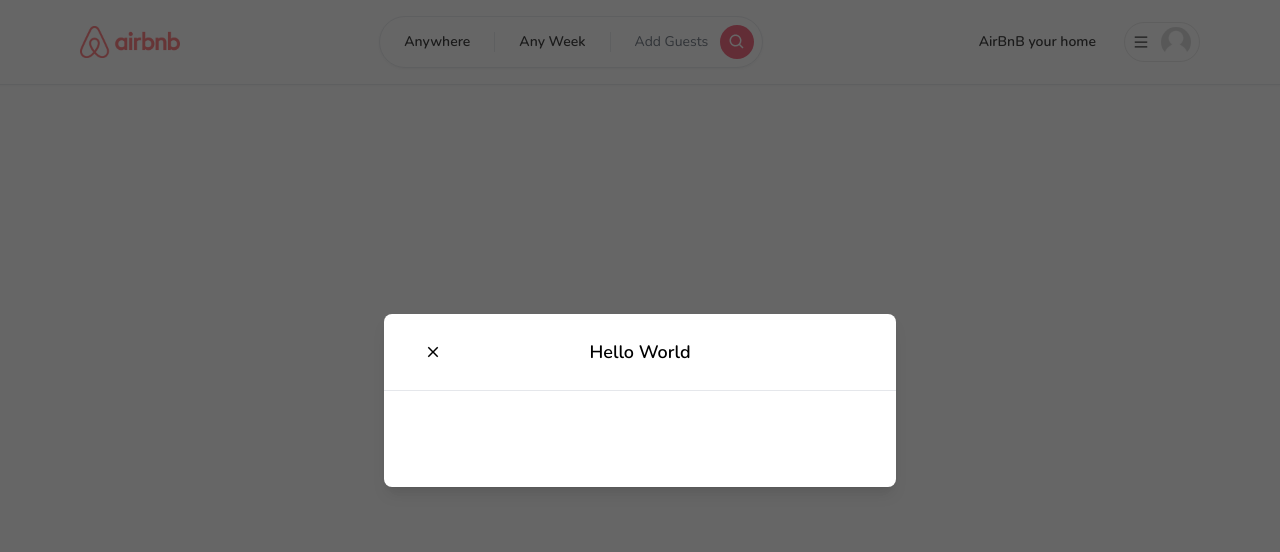
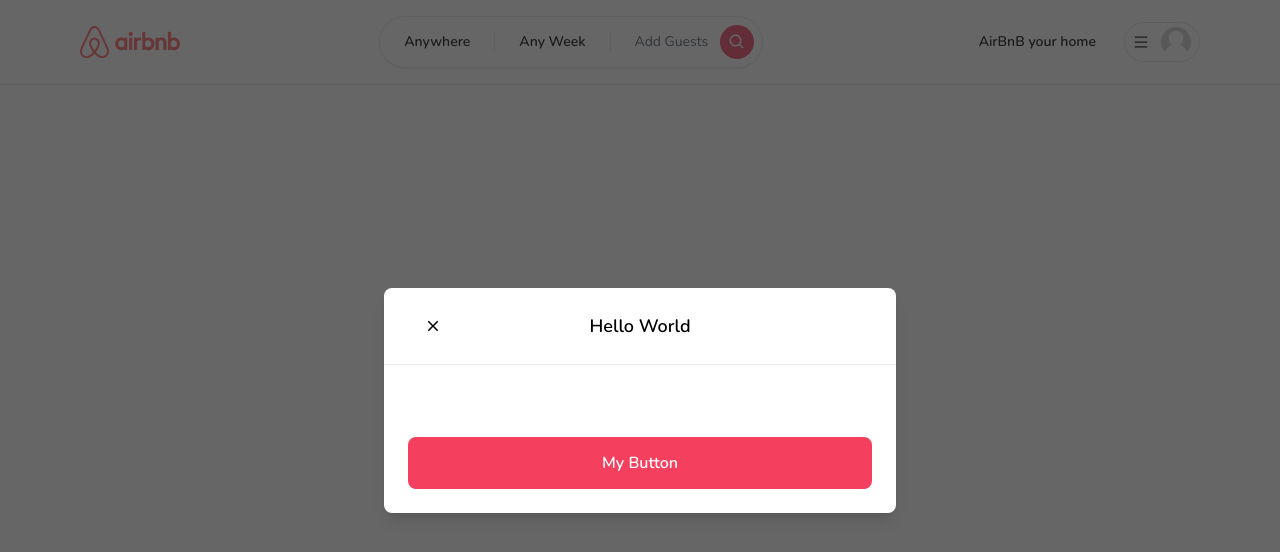
Before and after one commit to chanjongpak/njs-airbnb-clone, a Next.js app: page / in a window 1280 px wide. Shown: the top 552 px of the page. Built offline with nearby package versions, Linux system fonts and the light colour scheme.

Commit message:
finish Button component

```diff
--- a/app/components/Button.tsx
+++ b/app/components/Button.tsx
@@ -1,5 +1,56 @@
-const Button = () => {
-  return <button></button>;
+"use client";
+
+interface ButtonProps {
+  label: string;
+  onClick: (e: React.MouseEvent<HTMLButtonElement>) => void;
+  disabled?: boolean;
+  outline?: boolean;
+  small?: boolean;
+  icon?: boolean;
+}
+
+const Button: React.FC<ButtonProps> = ({
+  label,
+  onClick,
+  disabled,
+  outline,
+  small,
+  icon: Icon,
+}) => {
+  return (
+    <button
+      onClick={onClick}
+      disabled={disabled}
+      className={`
+  relative
+  disabled:opacity-70
+  disabled:cursor-not-allowed
+  rounded-lg
+  hover:opcaity-80
+  transition
+  w-full
+  ${outline ? "bg-white" : "bg-rose-500"}
+  ${outline ? "border-black" : "border-rose-500"}
+  ${outline ? "text-black" : "text-white"}
+  ${small ? "py-1" : "py-3"}
+  ${small ? "text-sm" : "text-md"}
+  ${small ? "font-light" : "font-semibold"}
+  ${small ? "border-[1px]" : "border-2"}
+  `}
+    >
+      {Icon && (
+        <Icon
+          size={24}
+          className="
+          absolute
+          left-4
+          top-3
+        "
+        />
+      )}
+      {label}
+    </button>
+  );
 };
 
 export default Button;
--- a/app/components/modals/Modal.tsx
+++ b/app/components/modals/Modal.tsx
@@ -162,7 +162,7 @@
                 gap-4
                 w-full"
                 >
-                  <Button />
+                  <Button label="My Button" />
                 </div>
               </div>
             </div>
```
